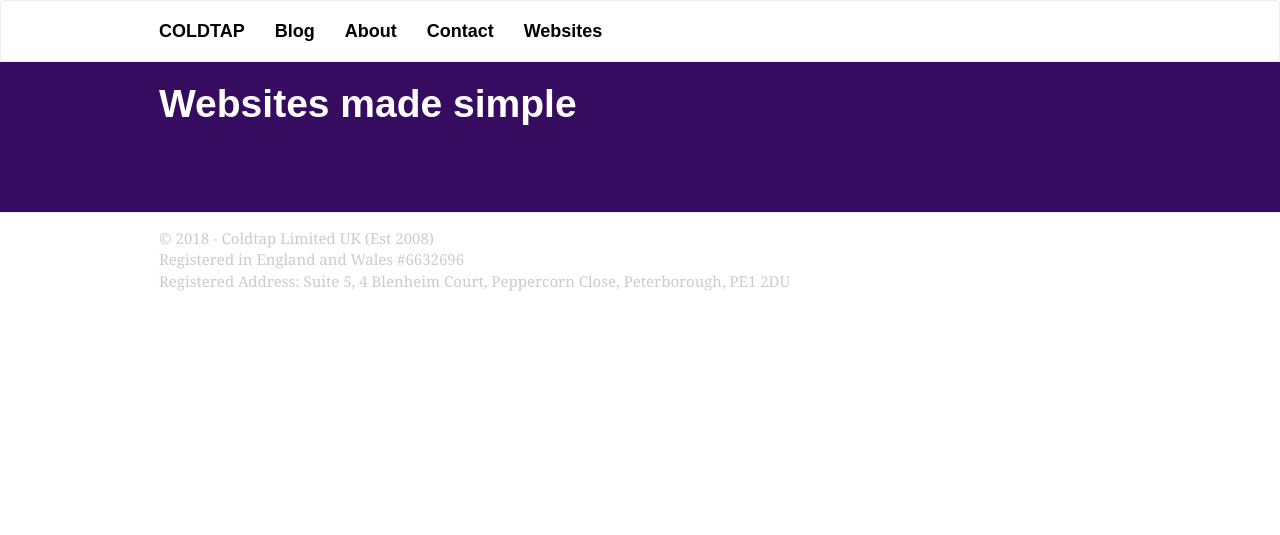
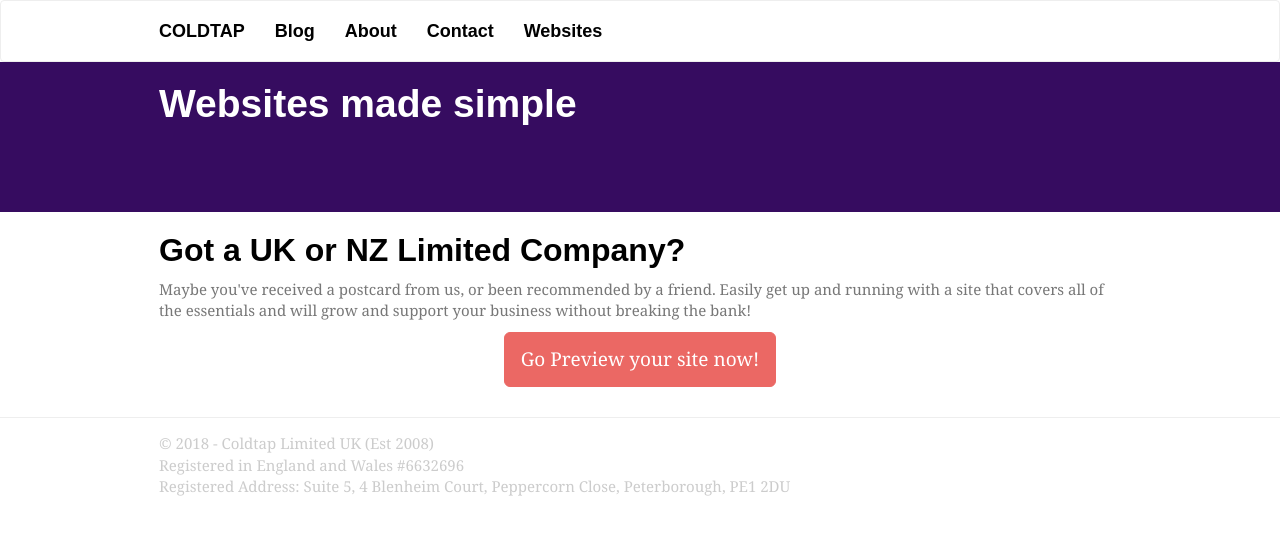
Before and after one commit to davewasthere/coldtap, a Jekyll site: the page built from index.html, in a window 1280 px wide. Shown: the top 535 px of the page. Built offline with Jekyll 4.4.1, drawn with Linux system fonts in a browser that asks for light colours; some web fonts are replaced.

```diff
--- a/css/coldtap.css
+++ b/css/coldtap.css
@@ -26,7 +26,7 @@
     min-height: 150px;
 }
 
-#homepage-hero h1 {
+#homepage-hero > div > * {
     color: #fff;
 }
 
--- a/index.html
+++ b/index.html
@@ -7,9 +7,17 @@
 <div class="content" style="margin-top: -21px; margin-bottom: -2em;">
 
     <div id="homepage-hero">
-        <div class="container-fluid container-max-width">
+        <div class="container-fluid container-max-width purple-hero">
             <h1>Websites made simple</h1>
         </div>
     </div>
 
+    <div class="container-fluid container-max-width" style="padding-bottom: 2em;">
+
+        <h2>Got a UK or NZ Limited Company?</h2>
+        <p>Maybe you've received a postcard from us, or been recommended by a friend. Easily get up and running with a site that covers all of the essentials and will grow and support your business without breaking the bank!</p>
+        <div class="text-center"><a class="btn btn-lg btn-primary" href="https://websites.coldtap.net">Go Preview your site now!</a></div>
+
+    </div>
+
 </div>
```
Also changed, not shown: _posts/2018-04-13-websites-101.md (added, +82 -0 lines).
